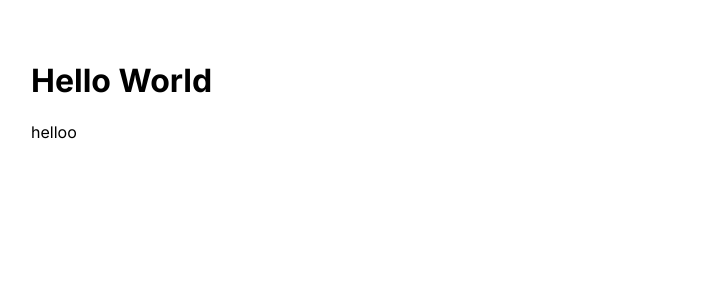
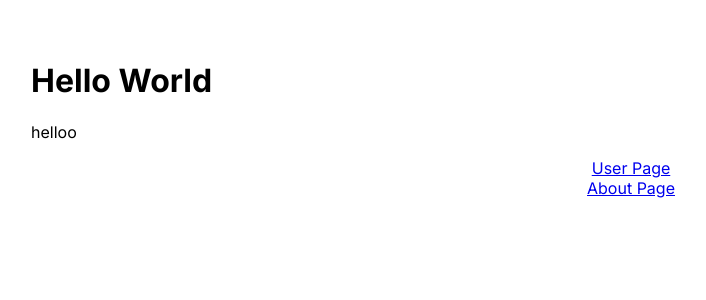
Before and after one commit to hasharas/next-course, a Next.js app: page / in a window 1280 px wide. Shown: the top 300 px of the page, without its empty margins (9-715 px from the left). Built offline with nearby package versions, Linux system fonts and the light colour scheme.

Commit message:
Test:route test

```diff
--- a/app/about/page.tsx
+++ /dev/null
@@ -1,11 +0,0 @@
-import React from 'react';
-
-const aboutus = () => {
-  return (
-    <div >
-      <h1 className='font-sm font-serif text-green-300'>about Us</h1>
-    </div>
-  );
-}
-
-export default aboutus;
--- a/app/page.tsx
+++ b/app/page.tsx
@@ -9,12 +9,12 @@ export default function Home() {
 
       <p className='font-black'>helloo </p>
       <div className="flex flex-col items-center space-y-4">
-        {/* <Link href="/users" className="block px-4 py-2 bg-blue-500 text-white rounded">
+        <Link href="/users" className="block px-4 py-2 bg-blue-500 text-white rounded">
           User Page
         </Link>
-        <Link href="/about" className="block px-4 py-2 bg-green-500 text-white rounded">
+        <Link href="/users/about" className="block px-4 py-2 bg-green-500 text-white rounded">
           About Page
-        </Link> */}
+        </Link>
       </div>
 
 
```
